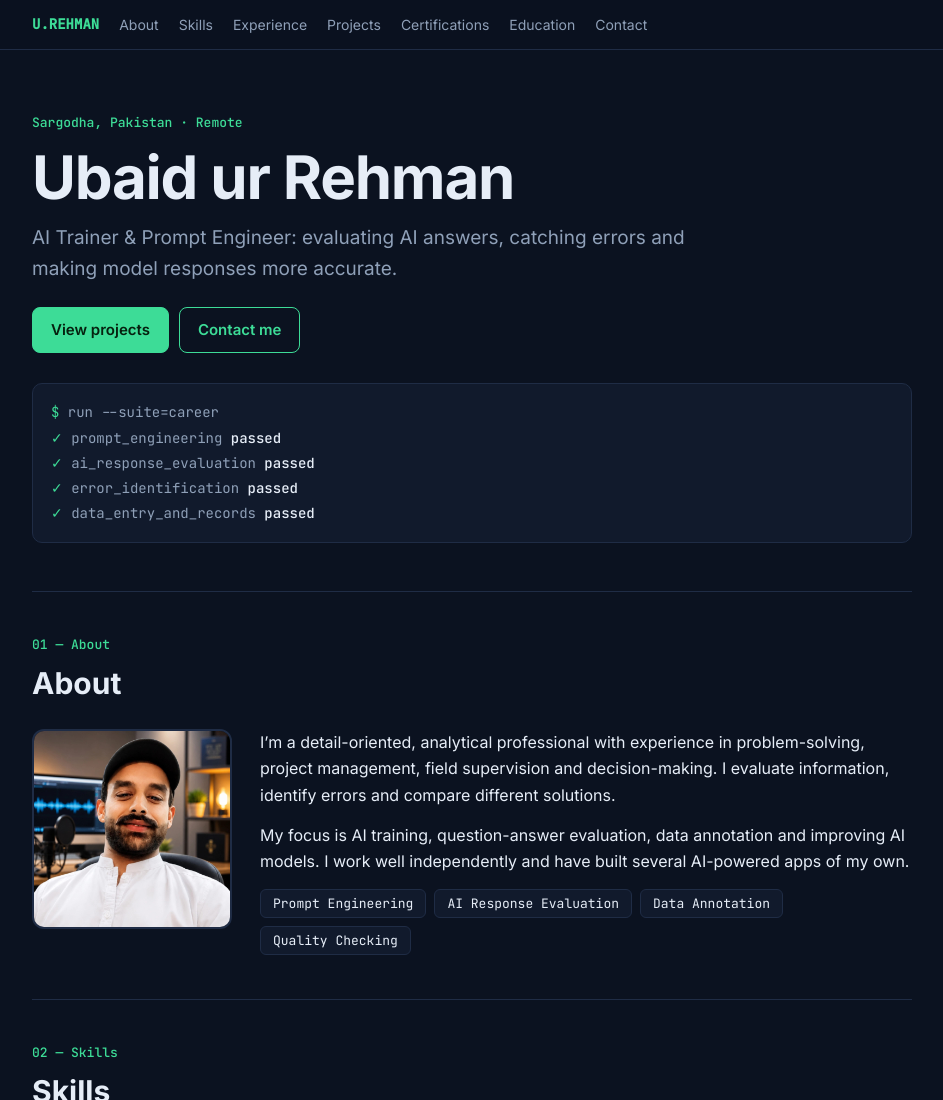
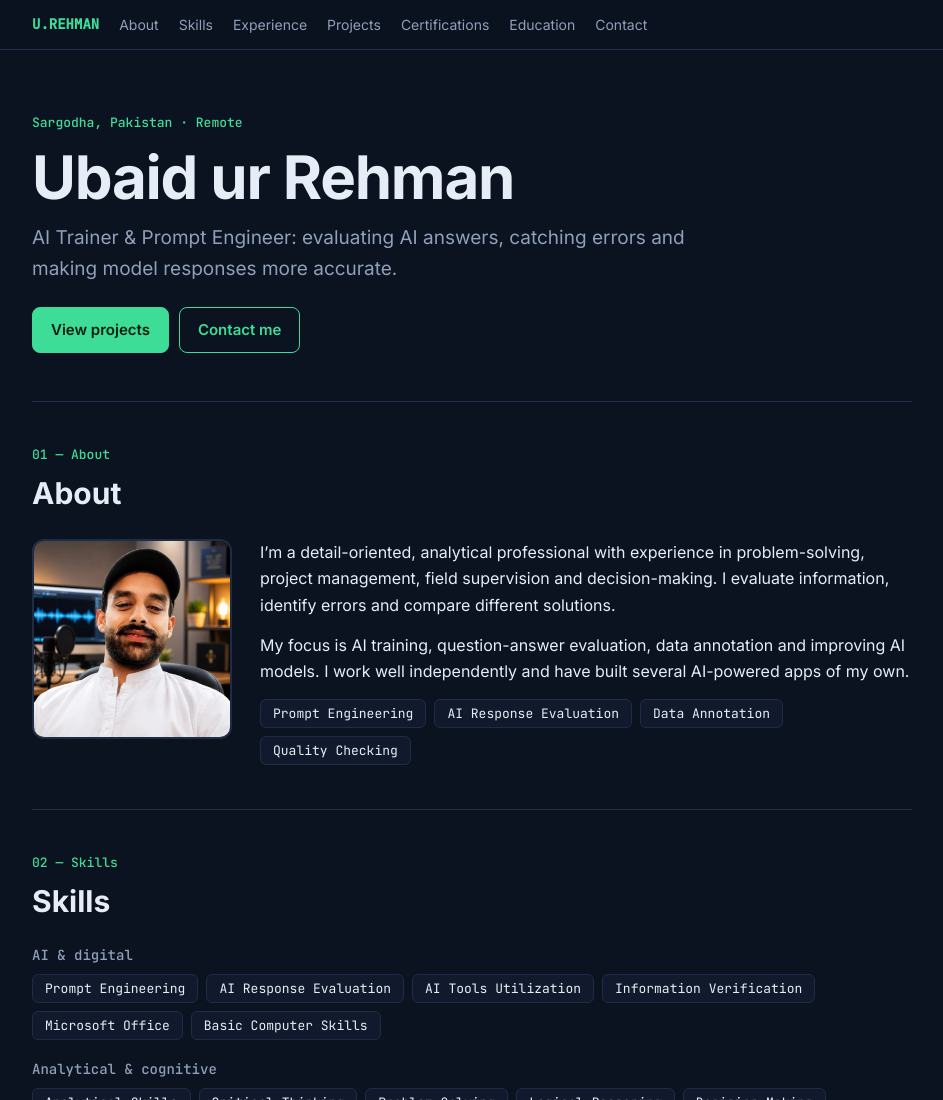
Before and after one commit to ubaidurrehman749/Ubaid-Ur-Rehman-Portfolio, a plain HTML site: page index.html in a window 1280 px wide. Shown: the top 1100 px of the page, without its empty margins (168-1111 px from the left). Drawn offline with Linux system fonts and the light colour scheme.

Commit message:
Update index.html

```diff
--- a/index.html
+++ b/index.html
@@ -24,11 +24,9 @@ nav a:hover{color:var(--ink)}
 .kicker{font:500 13px "JetBrains Mono",monospace;color:var(--accent);margin:0 0 14px}
 h1{font-size:clamp(36px,8vw,60px);line-height:1.08;margin:0 0 12px;font-weight:700;letter-spacing:-.02em}
 .sub{font-size:19px;color:var(--muted);margin:0 0 22px;max-width:60ch}
-.btns{display:flex;gap:10px;flex-wrap:wrap;margin-bottom:30px}
+.btns{display:flex;gap:10px;flex-wrap:wrap}
 .btn{padding:10px 18px;border-radius:8px;text-decoration:none;font-weight:600;font-size:15px;border:1.5px solid var(--accent);color:var(--accent)}
 .btn.p{background:var(--accent);color:#06210f}
-.term{background:var(--panel);border:1px solid var(--line);border-radius:10px;padding:16px 18px;font:400 14px/1.8 "JetBrains Mono",monospace;color:var(--muted);overflow-x:auto}
-.term .c{color:var(--accent)}.term b{color:var(--ink);font-weight:500}
 section{padding:44px 0;border-top:1px solid var(--line)}
 .num{font:500 13px "JetBrains Mono",monospace;color:var(--accent);margin:0 0 6px}
 h2{font-size:30px;margin:0 0 20px;font-weight:700}
@@ -65,13 +63,6 @@ footer .wrap{display:flex;justify-content:space-between;gap:12px;flex-wrap:wrap}
   <h1>Ubaid ur Rehman</h1>
   <p class="sub">AI Trainer & Prompt Engineer: evaluating AI answers, catching errors and making model responses more accurate.</p>
   <div class="btns"><a class="btn p" href="#projects">View projects</a><a class="btn" href="#contact">Contact me</a></div>
-  <div class="term" aria-label="Skills summary">
-    <div><span class="c">$</span> run --suite=career</div>
-    <div><span class="c">✓</span> prompt_engineering <b>passed</b></div>
-    <div><span class="c">✓</span> ai_response_evaluation <b>passed</b></div>
-    <div><span class="c">✓</span> error_identification <b>passed</b></div>
-    <div><span class="c">✓</span> data_entry_and_records <b>passed</b></div>
-  </div>
 </header>
 
 <section id="about">
```
